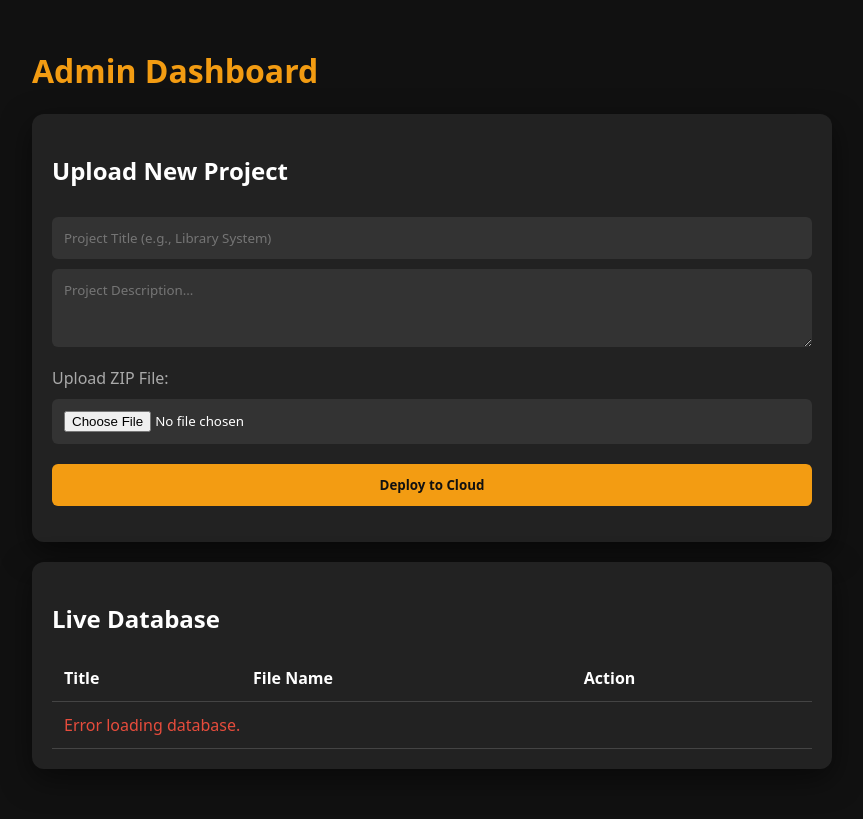
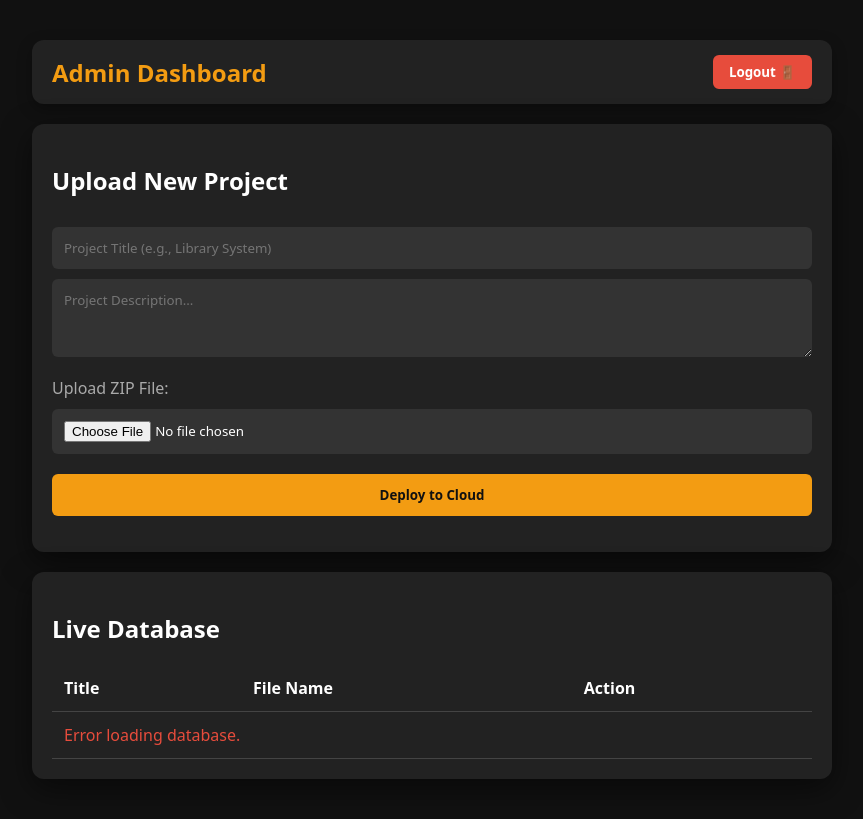
Before and after one commit to aniketojha72640-art/class12-cs-hub, a Python web app: template templates/admin.html in a window 1280 px wide. Shown: the whole page, without its empty margins (208-1071 px from the left). Before the commit the page ends 769 px from the top, so only its background shows below. Run offline with Jinja, Linux system fonts and the light colour scheme; the template is opened without the code that fills it, so the values that code supplies are empty.

Commit message:
Update admin.html

```diff
--- a/templates/admin.html
+++ b/templates/admin.html
@@ -5,8 +5,8 @@
     <meta name="viewport" content="width=device-width, initial-scale=1.0">
     <title>Super Admin Vault</title>
     <style>
-        body { background: #111; color: white; font-family: system-ui, sans-serif; padding: 20px; }
-        .container { max-width: 800px; margin: auto; }
+        body { background: #111; color: white; font-family: system-ui, sans-serif; padding: 20px; margin: 0; }
+        .container { max-width: 800px; margin: auto; padding-top: 20px; }
         .card { background: #222; padding: 20px; border-radius: 12px; margin-bottom: 20px; box-shadow: 0 10px 30px rgba(0,0,0,0.5); }
         input, textarea, button { width: 100%; padding: 12px; margin-top: 10px; border-radius: 6px; border: none; box-sizing: border-box; font-family: inherit; }
         input, textarea { background: #333; color: white; }
@@ -19,7 +19,13 @@
 </head>
 <body>
     <div class="container">
-        <h1 style="color: #f39c12;">Admin Dashboard</h1>
+        <!-- New Header with Logout Button -->
+        <div style="display: flex; justify-content: space-between; align-items: center; margin-bottom: 20px; background: #222; padding: 15px 20px; border-radius: 12px; box-shadow: 0 5px 15px rgba(0,0,0,0.3);">
+            <h1 style="color: #f39c12; margin: 0; font-size: 24px;">Admin Dashboard</h1>
+            <form action="/admin/logout" method="POST" style="margin: 0;">
+                <button type="submit" style="background: #e74c3c; padding: 8px 16px; margin: 0; color: white; border-radius: 6px; border: none; cursor: pointer;">Logout 🚪</button>
+            </form>
+        </div>
 
         <!-- Upload Form -->
         <div class="card">
@@ -53,7 +59,6 @@
     </div>
 
     <script>
-        // 1. Upload Project Logic
         document.getElementById('uploadForm').addEventListener('submit', async (e) => {
             e.preventDefault();
             const form = e.target;
@@ -72,7 +77,7 @@
                     statusMsg.textContent = "Successfully deployed!";
                     statusMsg.style.color = "#2ecc71";
                     form.reset();
-                    fetchProjects(); // Refresh the table
+                    fetchProjects();
                 } else {
                     throw new Error("Upload Failed");
                 }
@@ -82,7 +87,6 @@
             }
         });
 
-        // 2. Fetch Projects from Database
         async function fetchProjects() {
             const tbody = document.getElementById('projectList');
             try {
@@ -109,7 +113,6 @@
             }
         }
 
-        // 3. Delete Project Logic
         async function deleteProject(id) {
             if(!confirm("Are you sure you want to permanently delete this project?")) return;
 
@@ -118,10 +121,9 @@
                 headers: {'Content-Type': 'application/json'},
                 body: JSON.stringify({ids: [id]})
             });
-            fetchProjects(); // Refresh the table
+            fetchProjects();
         }
 
-        // Run fetch when page loads!
         fetchProjects();
     </script>
 </body>
```
